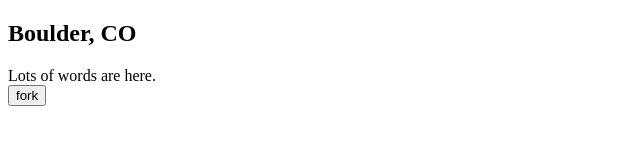
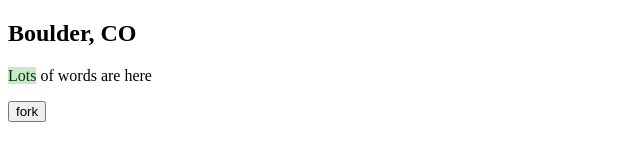
Before and after one commit to housker/mvp-starter, a React app: page / in a window 1280 px wide. Shown: the top 160 px of the page, without its empty margins (0-640 px from the left). Built offline with nearby package versions, Linux system fonts and the light colour scheme; the HTML template or start-up script is replaced by a standard one.

Commit message:
editor highlights additions; cannot delete additions (users have chance to vote)

```diff
--- a/package.json
+++ b/package.json
@@ -25,7 +25,9 @@
     "mongoose": "^4.8.6",
     "mysql": "^2.13.0",
     "quill": "^1.3.6",
+    "quill-delta-to-html": "^0.8.0",
     "react": "^15.4.2",
+    "react-addons-create-fragment": "^15.6.2",
     "react-dom": "^15.4.2",
     "react-quill": "^1.2.7"
   }
--- a/react-client/src/components/Chapter.jsx
+++ b/react-client/src/components/Chapter.jsx
@@ -11,6 +11,7 @@ class Chapter extends React.Component {
   constructor(props) {
     super(props);
     this.state = {
+      modules: {clipboard: {matchVisual: false}}
     }
     this.quillRef = null;
     this.reactQuillRef = null;
@@ -19,9 +20,11 @@ class Chapter extends React.Component {
   }
 
   componentDidMount() {
+    console.log('this.props.content.__html: ', this.props.content.__html)
   }
 
   componentDidUpdate() {
+    console.log('this.props.content.__html: ', this.props.content.__html)
     if(this.quillRef === null && this.props.mode === 'editor' && typeof this.reactQuillRef.getEditor === 'function') {
       this.quillRef = this.reactQuillRef.getEditor();
       this.props.loadQR(this.quillRef)
@@ -35,7 +38,8 @@ class Chapter extends React.Component {
   // }
 
   render() {
-    const mode = this.props.mode === 'editor' ? ( <ReactQuill ref={(el) => { this.reactQuillRef = el }} theme="bubble" value={this.props.content} onChange={this._handleChange} onChangeSelection={this._handleChangeSelection} /> ) : ( <div>{this.props.content}</div> );
+    // let delta = JSON.parse(this.props.content)
+    const mode = this.props.mode === 'editor' ? ( <ReactQuill ref={(el) => { this.reactQuillRef = el }} modules={this.state.modules} theme="bubble" value={this.props.content.__html} onChange={this._handleChange} onChangeSelection={this._handleChangeSelection} /> ) : ( <div dangerouslySetInnerHTML={this.props.content}></div> );
     return (
       <div>
         <h2>{this.props.title}</h2>
--- a/react-client/src/index.jsx
+++ b/react-client/src/index.jsx
@@ -1,8 +1,13 @@
+//ToDo: Sanitize editor input
+//https://github.com/quilljs/quill/issues/510
+
 import React from 'react';
+import createFragment from 'react-addons-create-fragment';
 import ReactDOM from 'react-dom';
 import $ from 'jquery';
 import Quill from 'quill';
 import ReactQuill from 'react-quill';
+import DeltaConverter from 'quill-delta-to-html';
 import List from './components/List.jsx';
 import Chapter from './components/Chapter.jsx';
 import Editor from './components/Editor.jsx';
@@ -15,7 +20,7 @@ class App extends React.Component {
       globeMode: false,
       mode: 'chapter',
       title: 'Boulder, CO',
-      content: 'Lots of words are here.'
+      content: { __html: '<p><span style="color:#003700;background-color:#cce8cc">Lots</span> of words are here</p>'}
     }
     this.quillRef = null;
     this.oldContent = {};
@@ -51,8 +56,68 @@ class App extends React.Component {
 
   save() {
     var newContent = this.quillRef.getContents()
+    console.log('newContent: ', newContent)
     var diff = this.oldContent.diff(newContent)
     console.log('diff: ', diff)
+
+  for (var i = 0; i < diff.ops.length; i++) {
+      var op = diff.ops[i];
+      // if the change was an insertion
+      if (op.hasOwnProperty('insert')) {
+        // color it green
+        op.attributes = {
+          background: "#cce8cc",
+          color: "#003700"
+        };
+      }
+      // if the change was a deletion
+      // if (op.hasOwnProperty('delete')) {
+      //   // keep the text
+      //   op.retain = op.delete;
+      //   delete op.delete;
+      //   // but color it red and struckthrough
+      //   op.attributes = {
+      //     background: "#e8cccc",
+      //     color: "#370000",
+      //     strike: true
+      //   };
+      // }
+    }
+
+      var adjusted = this.oldContent.compose(diff);
+      console.log('adjusted: ', adjusted)
+      var converter = new DeltaConverter(adjusted.ops, {});
+      var html = converter.convert();
+      console.log('html[0]: ', html[0])
+      console.log('html: ', html)
+      // html = "'" + html + "'"
+
+
+      // this.quillRef.setContents(adjusted)
+      // this.state.content = adjusted;
+      // adjusted = JSON.stringify(adjusted)
+      // var tempCont = document.createElement("div");
+      // var newQuill = (new Quill(tempCont)).setContents(adjusted);
+      // console.log('newQuill: ', newQuill)
+      // // console.log(Array.isArray(adjusted))
+      // // this.setState({content: adjusted})
+      // html = {__html: html}
+      // console.log('html: ', html)
+
+      // html = html.toString()
+      // html = JSON.stringify(html)
+
+      console.log('this.state.content: ', this.state.content)
+
+      this.setState({content: {__html: html}})
+      console.log('this.state.content: ', this.state.content)
+      // createFragment(adjusted)
+      // this.setState({content: adjusted})
+      // console.log('this.state.content: ', this.state.content)
+      // this.quillRef.setContents(adjusted);
+
+
+
   }
 
   click() {
```
Also changed, not shown: 2 other files (tests, documents, lock files or other folders).
